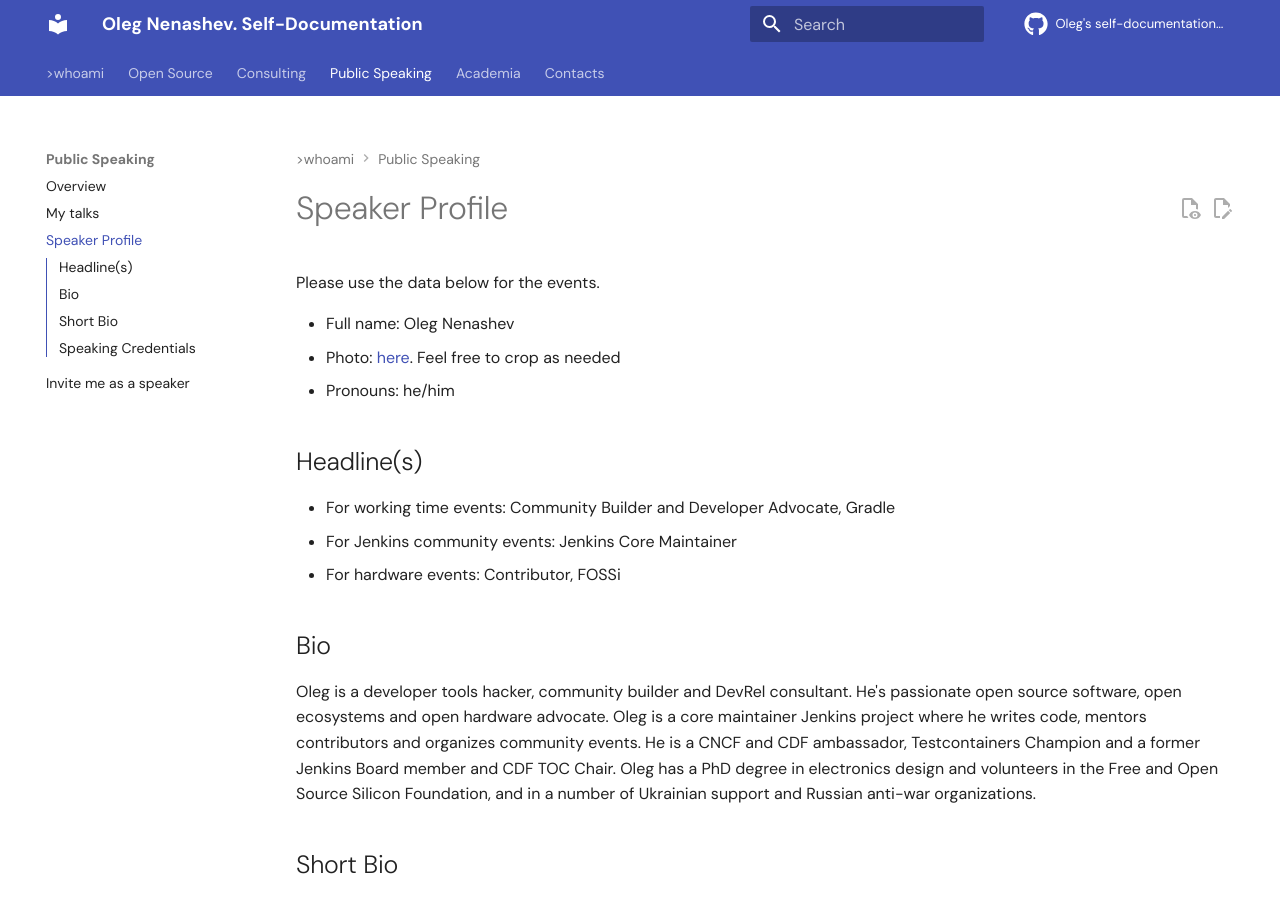
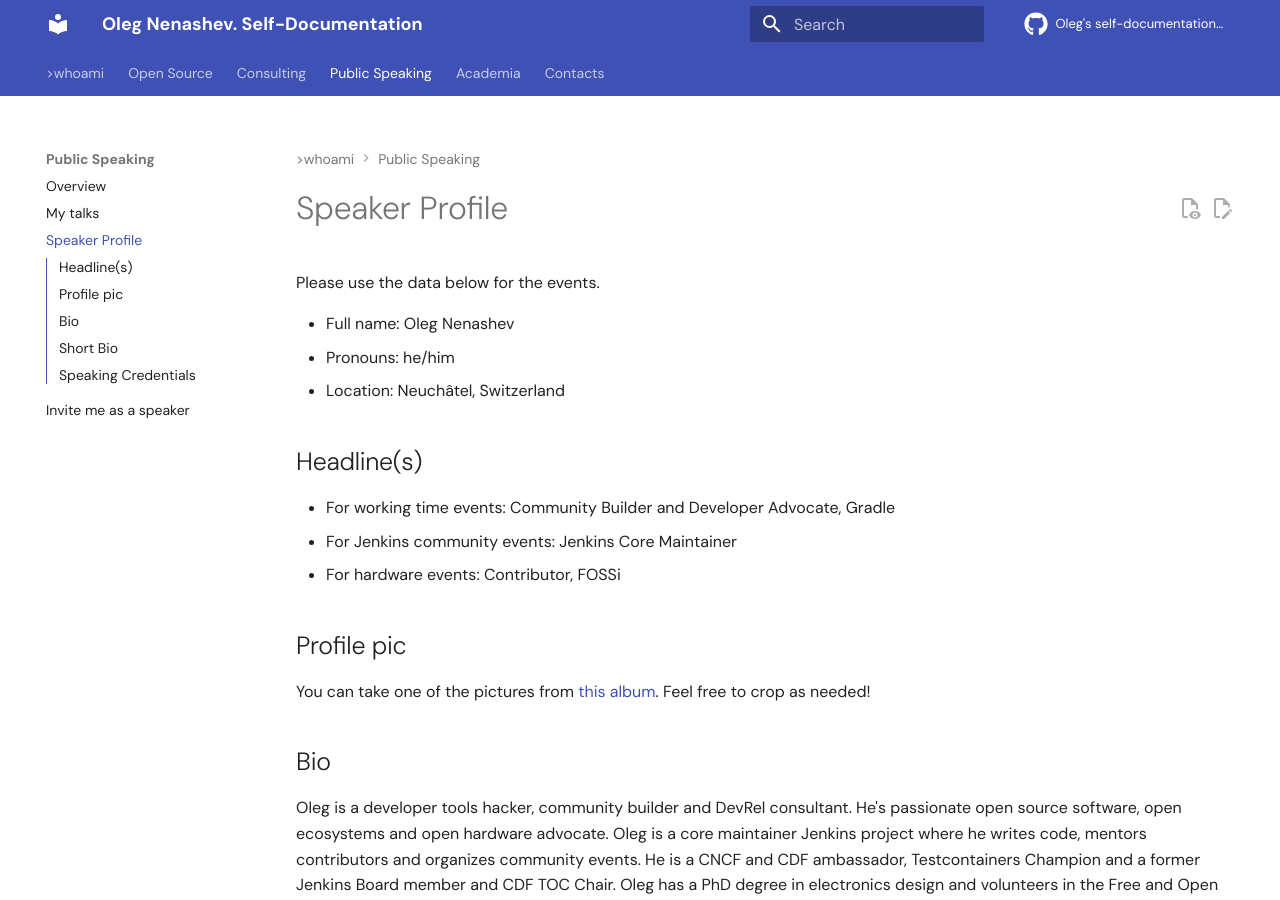
Before and after one commit to oleg-nenashev/oleg-nenashev, an MkDocs documentation site: the page built from _docs/speaking/profile.md, in a window 1280 px wide and 900 px high. Built offline with MkDocs 1.6.1 and Material for MkDocs 9.7.7, drawn with Linux system fonts in a browser that asks for light colours; plug-ins that fetch from the network failed and are left out; comment, search, counter and statistics services are not loaded.

Commit message:
Update profile.md

```diff
--- a/_docs/speaking/profile.md
+++ b/_docs/speaking/profile.md
@@ -3,14 +3,19 @@
 Please use the data below for the events.
 
 - Full name: Oleg Nenashev
-- Photo: [here](../images/profile.jpg). Feel free to crop as needed
 - Pronouns: he/him
+- Location: Neuchâtel, Switzerland
 
 ## Headline(s)
 
 - For working time events: Community Builder and Developer Advocate, Gradle
 - For Jenkins community events: Jenkins Core Maintainer
 - For hardware events: Contributor, FOSSi
+
+## Profile pic
+
+You can take one of the pictures from [this album](https://photos.app.goo.gl/yx6QZ9BAZCfiv7vu9).
+Feel free to crop as needed!
 
 ## Bio
 
```
